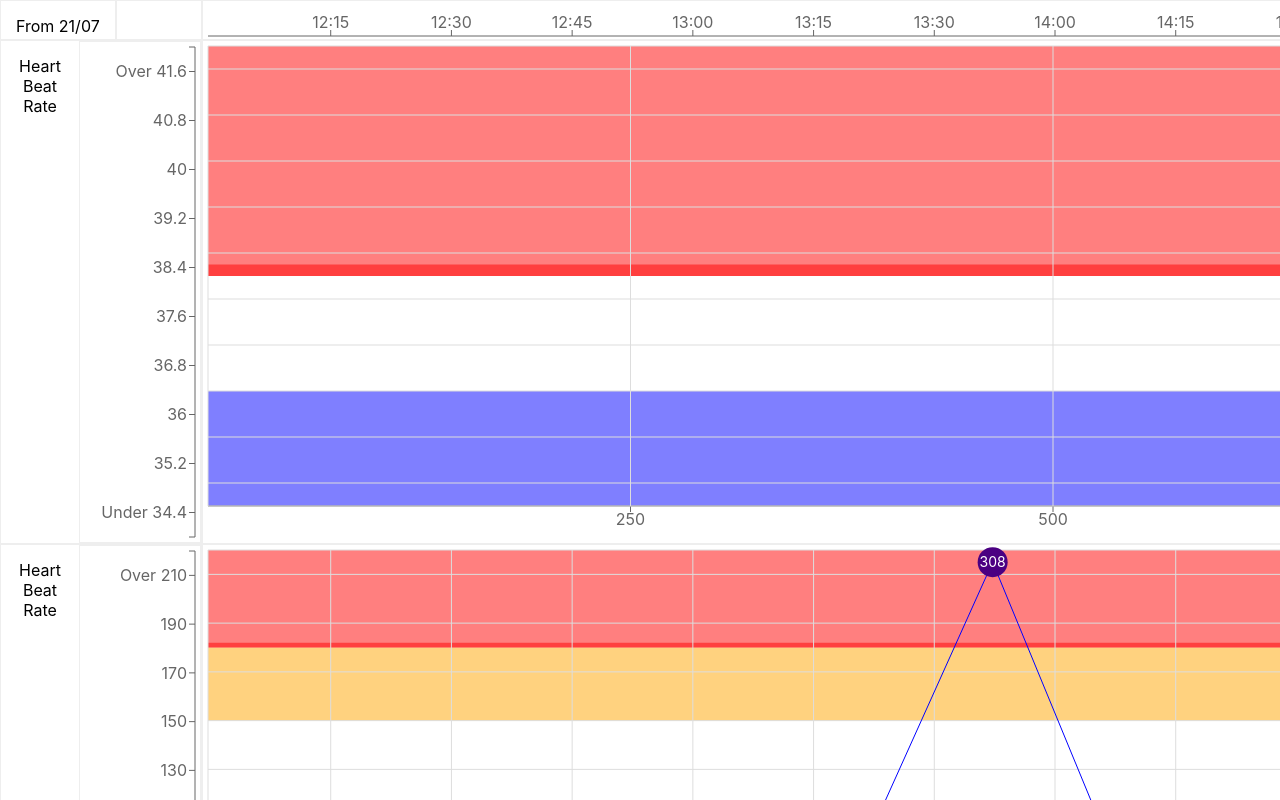
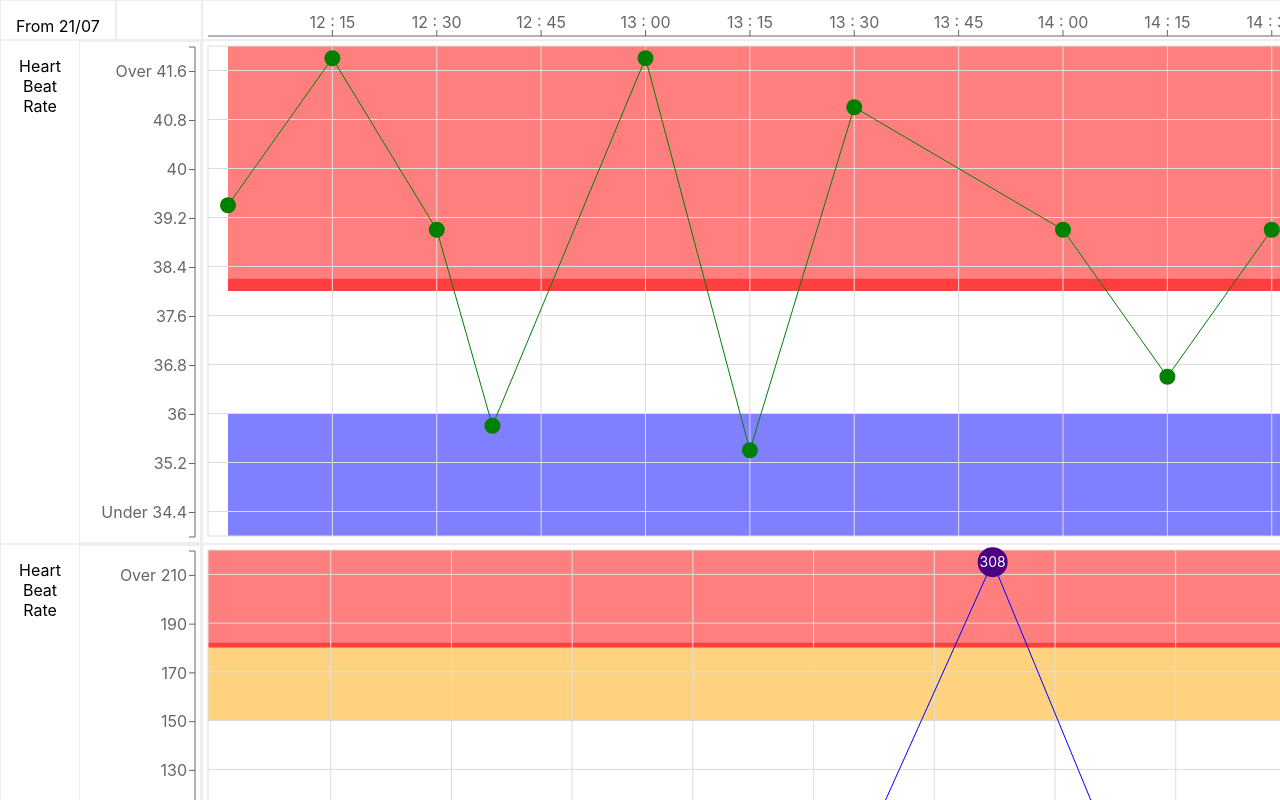
Before and after one commit to seeliang/react-solutions, a React (Create React App) app in the folder solutions/recharts/: page / in a window 1280 px wide. Shown: the top 800 px of the page. Built offline with nearby package versions, Linux system fonts and the light colour scheme.

Commit message:
feat : new header

```diff
--- a/solutions/recharts/src/App.js
+++ b/solutions/recharts/src/App.js
@@ -1,12 +1,12 @@
 import logo from './logo.svg';
 import './App.css';
-import Double, {TableHead} from './Double';
+import Double  from './Double';
 
 import Number from './SingleNumber'
 
 import OneRow from './OneRow'
 
-import SingleFloat from './SingleFloat'
+import SingleFloat ,{TableHead}from './SingleFloat'
 
 
 function App() {
--- a/solutions/recharts/src/SingleFloat.js
+++ b/solutions/recharts/src/SingleFloat.js
@@ -15,7 +15,7 @@ const data = [
     min: 39.0
   },
   {
-    name: "12:45",
+    name: "12:38",
     min: 36.0
   },
   {
@@ -62,6 +62,11 @@ const data = [
 
 const YDisplayReset = (value) => value - YDomain[0];
 
+const XDisplayReset = (value) => {
+  console.log("var",value)
+  return value - timeToNum(data[0].name);
+}
+
 function roundToHalf (x) {
   return Math.ceil(x/gap)*gap - gap / 2
 }
@@ -78,15 +83,14 @@ function formatData (value)  {
 }
 
 function addDisplayToData (data) {
-
-  console.log(timeToNum(data[0].name));
   return data.map(i => ({...i,
     display: {
     min: formatData(i.min),
-    time: timeToNum(i.name)
+    time: XDisplayReset(timeToNum(i.name))
     }
   }) )
 }
+
 
 export class CustomizedLabel extends PureComponent {
   render() {
@@ -105,6 +109,22 @@ export class CustomizedLabel extends PureComponent {
   }
 }
 
+export const TableHead = () => (
+  <div className="table sticky-header">
+    <span className="sticky cell table">
+  <span className=" title"> From 21/07</span>
+  <span className="cell" >
+
+  </span>
+  </span>
+  <span className="cell">
+  <LineChart width={1700} height={40} data={addDisplayToData(data)}>
+      <XAxis  {...XAxisProps}/>
+  </LineChart>
+  </span>
+  </div>
+)
+
   const YDomain = [34,42];
   const gap = 0.4
   const safeRange = [36.0,38.0]
@@ -119,6 +139,13 @@ export class CustomizedLabel extends PureComponent {
     if (value < end && value > start) return value + YDomain[0]
     if(value === start) return "Under " + (YDomain[0] + gap )
     return ""
+  }
+
+  function formatXAxis(value) {
+    const m = value % 60;
+    const h = Math.floor(value / 60) + 12;
+    const word = `${h} : ${m}`
+    return m === 0 ? `${word}0` : word
   }
 
   const ModifyTooltip = (props) => {
@@ -137,22 +164,30 @@ export class CustomizedLabel extends PureComponent {
     )
     }
 
-const timeToNum = (string) => {
-  console.log(string);
+export const timeToNum = (string) => {
   const raw = string.split(":");
-
   const result = parseInt(raw[0]) * 60 + parseInt(raw[1])
-  console.log(raw, result);
   return result;
 }
 
-const tickCount = (Math.ceil(YDisplayReset(YDomain[1])/gap) + 2).toString(10);
+const YTickCount = (Math.ceil(YDisplayReset(YDomain[1])/gap) + 2).toString(10);
 
 const YAxisSharedProps = {
-  tickCount,
+  tickCount: YTickCount,
   domain:[0,YDisplayReset(YDomain[1])],
   tickFormatter: formatYAxis
 }
+
+const XAxisProps = {
+  dataKey:"display.time",
+   type:"number",
+   orientation:'top',
+    tickCount:"17",
+     tickFormatter:formatXAxis,
+      padding: {left: 20}
+}
+
+export const XAxisJustifiedProps =  {...XAxisProps, hide: true}
 
 const LineChartProps = {
   height: 500,
@@ -174,7 +209,7 @@ const LineChartProps = {
       <ReferenceArea  y1={YDisplayReset(safeRange[1])} y2={YDisplayReset(YDomain[1])} fill="red" strokeOpacity={0.5} />
       <ReferenceArea  y1={YDisplayReset(safeRange[1])} y2={YDisplayReset(safeRange[1] + gap / 2)} fill="red" strokeOpacity={0.5} />
       <ReferenceArea  y1={0} y2={YDisplayReset(safeRange[0])} fill="blue" strokeOpacity={0.5} />
-      <XAxis dataKey="display.time" type="number"/>
+      <XAxis {...XAxisJustifiedProps}/>
       <Tooltip content={ModifyTooltip}/>
       <CartesianGrid stroke="#ddd"/>
       <YAxis {...YAxisSharedProps} hide={true}/>
```
